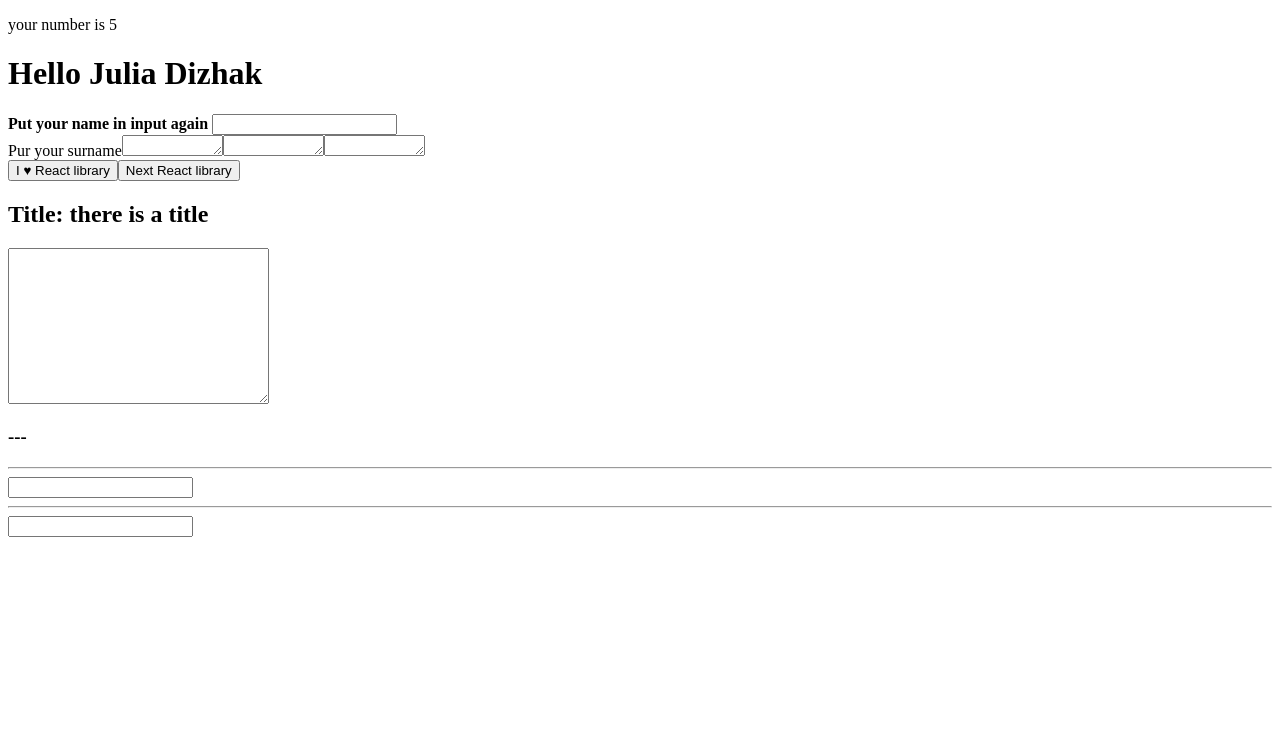
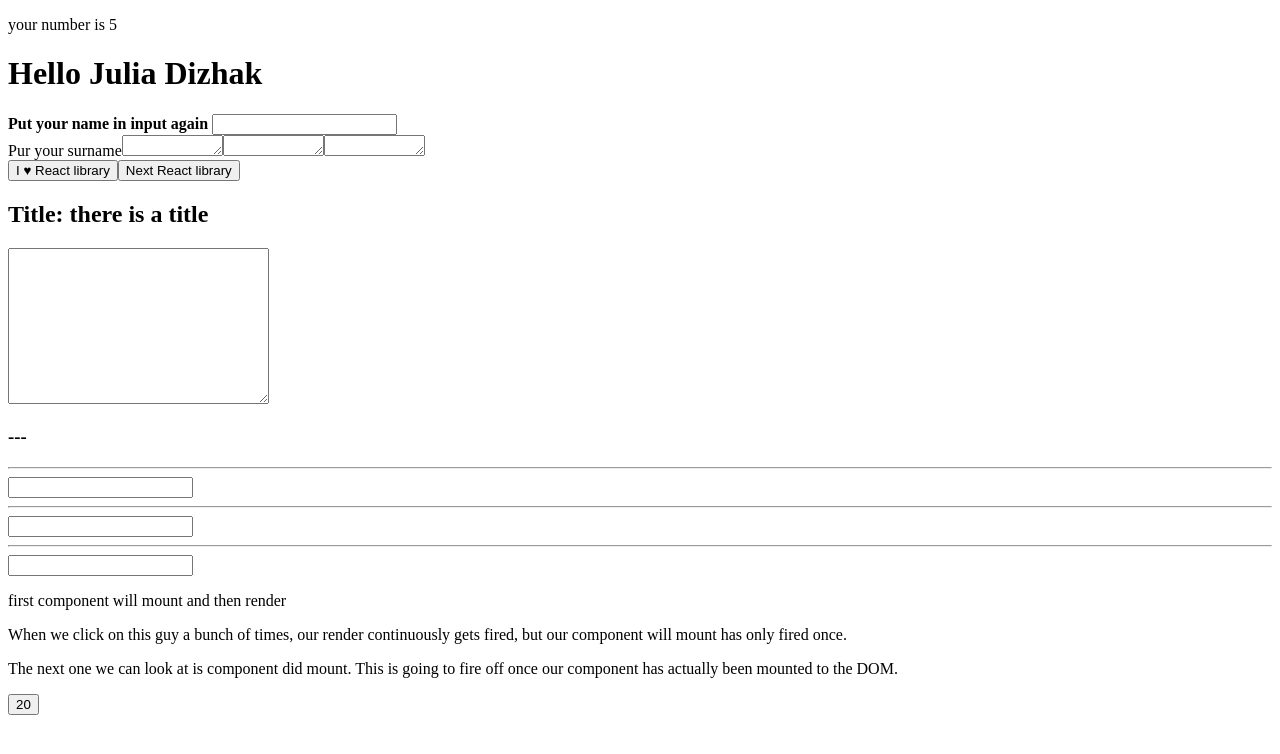
Before and after one commit to julia-dizhak/movie-app, a React (Create React App) app in the folder my-app/: page / in a window 1280 px wide. Shown: the top 754 px of the page. Built offline with nearby package versions, Linux system fonts and the light colour scheme.

Commit message:
Lesson 11, 12: lifecircle methods

```diff
--- a/my-app/public/index.html
+++ b/my-app/public/index.html
@@ -6,5 +6,6 @@
   </head>
   <body>
     <div id="root"></div>
+    <div id="app"></div>
   </body>
 </html>
--- a/my-app/src/App.js
+++ b/my-app/src/App.js
@@ -1,5 +1,6 @@
 import React from 'react';
 import PropTypes from 'prop-types';
+import ReactDOM from 'react-dom';
 
 // create component by es6 class Component
 class App extends React.Component {
@@ -76,6 +77,13 @@ class App extends React.Component {
 
                 <hr />
                 <Additional />
+
+                <div>
+                    <p>first component will mount and then render</p>
+                    <p>When we click on this guy a bunch of times, our render continuously gets fired, but our component will mount has only fired once.</p>
+                    <p>The next one we can look at is component did mount. This is going to fire off once our component has actually been mounted to the DOM.</p>
+                    <Lifecircle />
+                </div>
             </div>
 
         )
@@ -129,6 +137,7 @@ Title.propTypes = {
     }
 };
 
+// use ref to Get a References to specific components
 class Additional extends React.Component {
     constructor() {
         super();
@@ -139,7 +148,9 @@ class Additional extends React.Component {
             //a: event.target.value,
             a: this.a.value,
             //b: event.target.value
-            b: this.refs.b.value
+            b: this.refs.b.value,
+            //c: ReactDOM.findDOMNode(this.c).value,
+            c: this.c.refs.input.value
         })
     }
     render() {
@@ -157,9 +168,72 @@ class Additional extends React.Component {
                     type="text"
                     onChange={this.update.bind(this)}
                 /> {this.state.b}
+                <hr/>
+                <Input
+                    ref={component => this.c = component}
+                    update={this.update.bind(this)}
+                /> {this.state.c}
+            </div>
+        )
+    }
+}
+
+class Input extends React.Component {
+    render() {
+        return <div><input ref="input" type="text" onChange={this.props.update} /></div>
+    }
+}
+
+class Lifecircle extends React.Component {
+    constructor() {
+        super(); // to get context
+        this.state = {val: 0};
+        this.update = this.update.bind(this)
+    }
+
+    update() {
+        this.setState({val: this.state.val + 1})
+    }
+
+    componentWillMount() {
+        console.log('componentWillMount');
+        this.setState({m: 2})
+    }
+
+    render(){
+        console.log('render');
+        return <button onClick={this.update}>{this.state.val * this.state.m}</button>
+    }
+
+    componentDidMount() {
+        console.log('componentDidMount');
+        console.log(ReactDOM.findDOMNode(this));
+        this.inc = setInterval(this.update, 500);
+    }
+
+    componentWillUnmount() {
+        console.log('componentWillUnmount');
+        clearInterval(this.inc)
+    }
+
+}
+
+class Wrapper extends React.Component {
+    mount() {
+        ReactDOM.render(<App />, document.getElementById('app'))
+    }
+    unmount() {
+        ReactDOM.unmountComponentAtNode(document.getElementById('app'))
+    }
+    render() {
+        return (
+            <div>
+                <button onClick={this.mount.bind(this)}>Mount</button>
+                <button onClick={this.unmount.bind(this)}>UnMount</button>
             </div>
         )
     }
 }
 
 export default App;
+//export default Wrapper;
--- a/my-app/src/index.js
+++ b/my-app/src/index.js
@@ -1,9 +1,8 @@
 import React from 'react';
 import ReactDOM from 'react-dom';
 import App from './App';
+//import Wrapper from './App';
 // import Additional from  './Additional';
 
-ReactDOM.render(
-    <App number={5} text="your number " />,
-    document.getElementById('root')
-);
+ReactDOM.render(<App number={5} text="your number " />, document.getElementById('root'));
+//ReactDOM.render(<Wrapper />, document.getElementById('app'));
```
Also changed, not shown: 1 other file (tests, documents, lock files or other folders).
